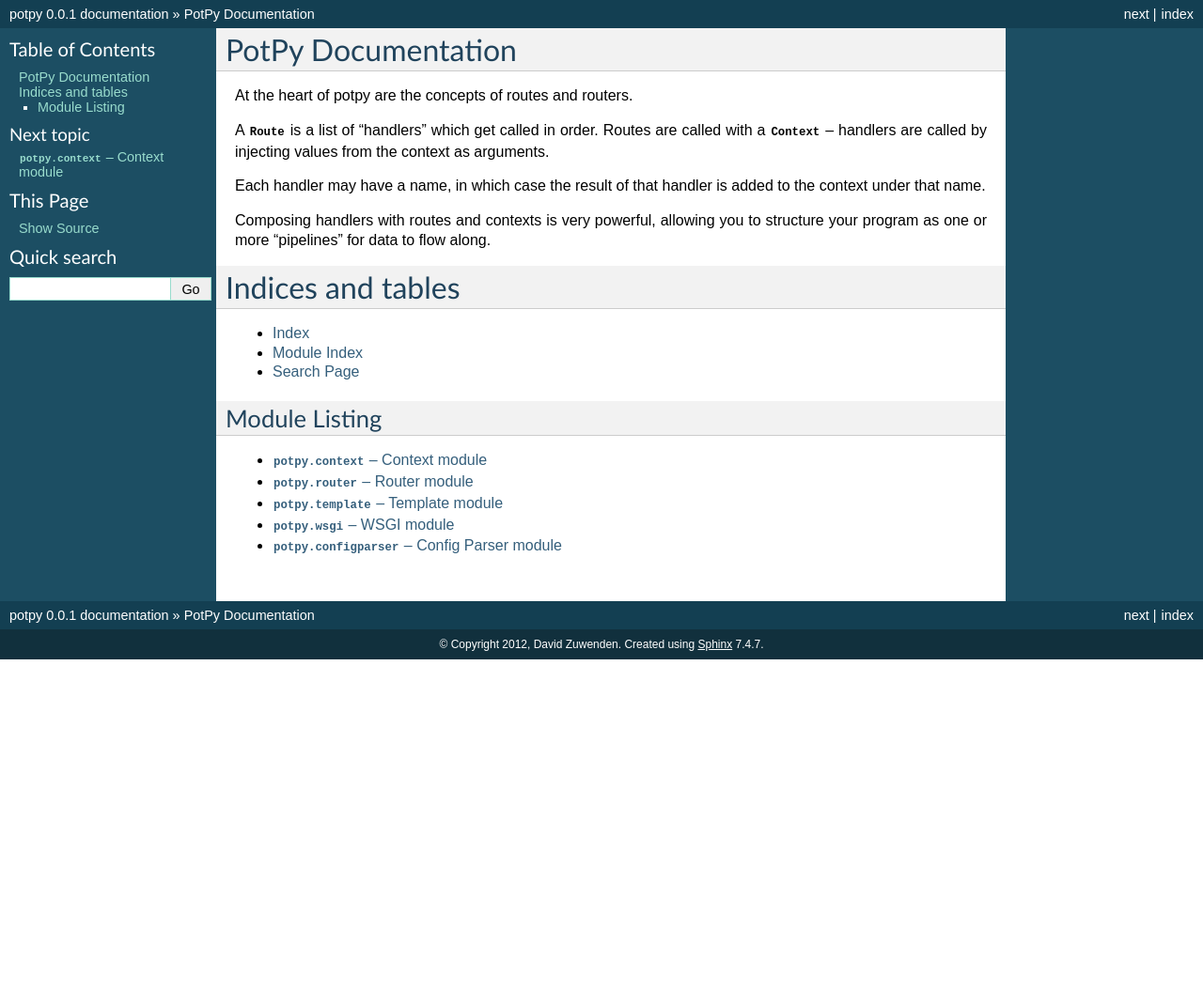
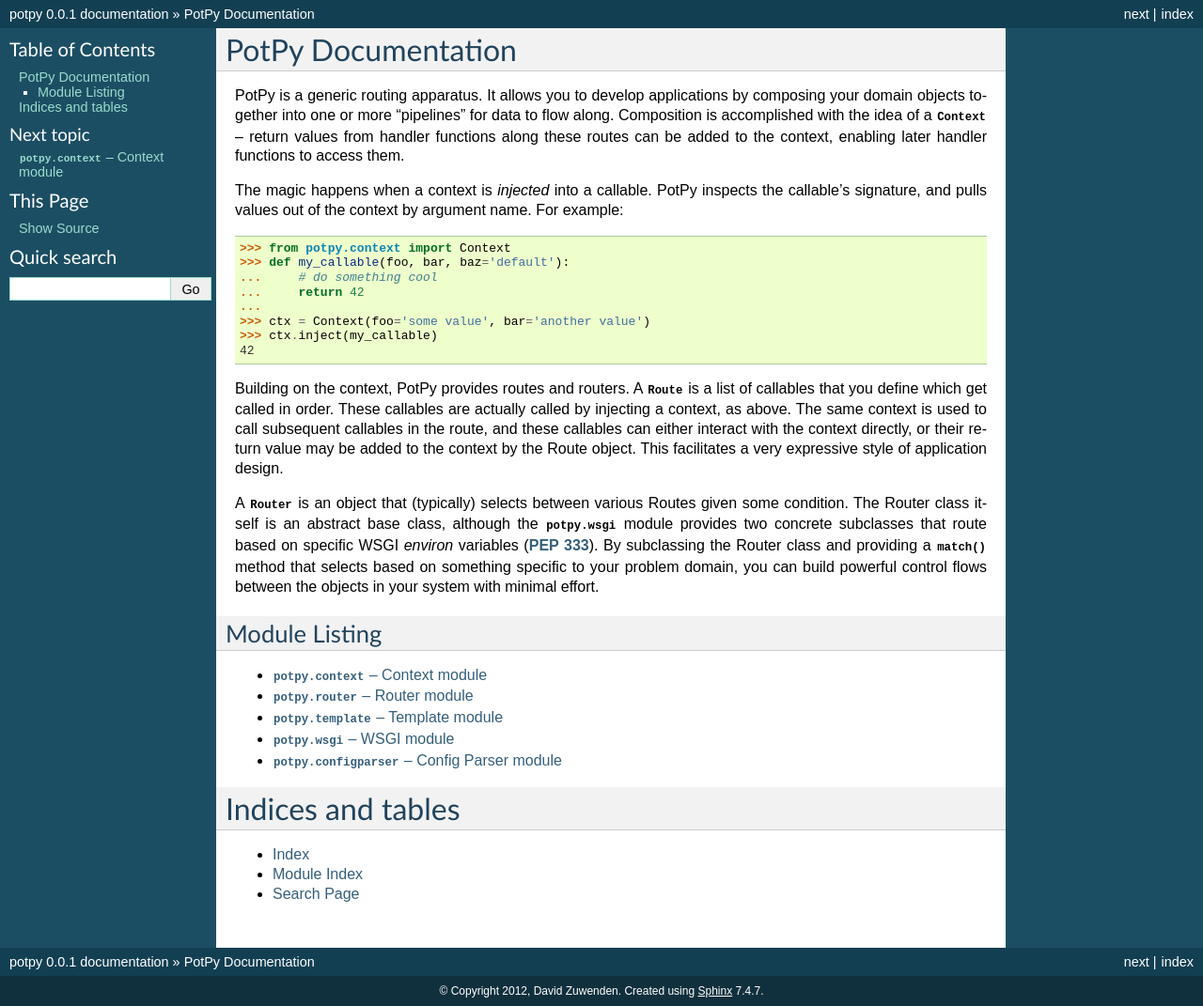
Before and after one commit to dhain/potpy, a Sphinx documentation site: the page built from docs/index.rst, in a window 1280 px wide. Shown: the whole page at 94% size. Built offline with Sphinx 7.4.7, drawn with Linux system fonts in a browser that asks for light colours; before the commit the page ends 900 px from its top, so only the background shows below that.

Commit message:
add an introduction to the docs

```diff
--- a/docs/index.rst
+++ b/docs/index.rst
@@ -1,25 +1,42 @@
 PotPy Documentation
 ===================
 
-At the heart of potpy are the concepts of routes and routers.
+PotPy is a generic routing apparatus. It allows you to develop applications by
+composing your domain objects together into one or more "pipelines" for data to
+flow along. Composition is accomplished with the idea of a
+:class:`~potpy.context.Context` -- return values from handler functions along
+these routes can be added to the context, enabling later handler functions to
+access them.
 
-A :class:`~potpy.router.Route` is a list of "handlers" which get called in
-order. Routes are called with a :class:`~potpy.context.Context` -- handlers are
-called by injecting values from the context as arguments.
+The magic happens when a context is *injected* into a callable. PotPy inspects
+the callable's signature, and pulls values out of the context by argument name.
+For example:
 
-Each handler may have a name, in which case the result of that handler is
-added to the context under that name.
+    >>> from potpy.context import Context
+    >>> def my_callable(foo, bar, baz='default'):
+    ...     # do something cool
+    ...     return 42
+    ...
+    >>> ctx = Context(foo='some value', bar='another value')
+    >>> ctx.inject(my_callable)
+    42
 
-Composing handlers with routes and contexts is very powerful, allowing you to
-structure your program as one or more "pipelines" for data to flow along.
+Building on the context, PotPy provides routes and routers. A
+:class:`~potpy.router.Route` is a list of callables that you define which get
+called in order. These callables are actually called by injecting a context, as
+above. The same context is used to call subsequent callables in the route, and
+these callables can either interact with the context directly, or their return
+value may be added to the context by the Route object. This facilitates a very
+expressive style of application design.
 
-
-Indices and tables
-==================
-
-* :ref:`genindex`
-* :ref:`modindex`
-* :ref:`search`
+A :class:`~potpy.router.Router` is an object that (typically) selects between
+various Routes given some condition. The Router class itself is an abstract
+base class, although the :mod:`potpy.wsgi` module provides two concrete
+subclasses that route based on specific WSGI `environ` variables (:pep:`333`).
+By subclassing the Router class and providing a
+:meth:`~potpy.router.Router.match` method that selects based on something
+specific to your problem domain, you can build powerful control flows between
+the objects in your system with minimal effort.
 
 
 Module Listing
@@ -33,3 +50,11 @@ Module Listing
    modules/template
    modules/wsgi
    modules/configparser
+
+
+Indices and tables
+==================
+
+* :ref:`genindex`
+* :ref:`modindex`
+* :ref:`search`
```
Also changed, not shown: 2 other files.
